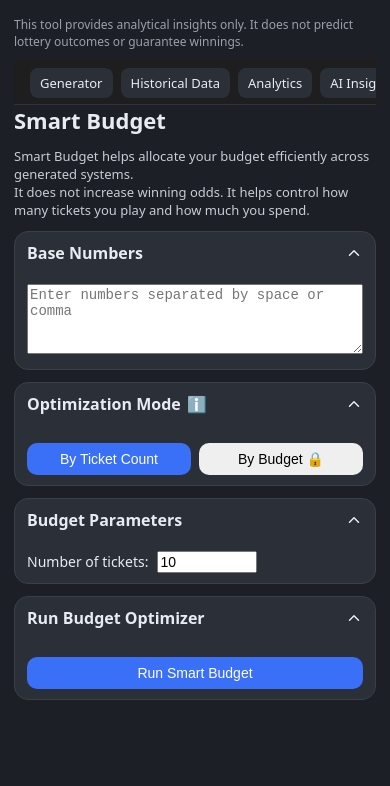
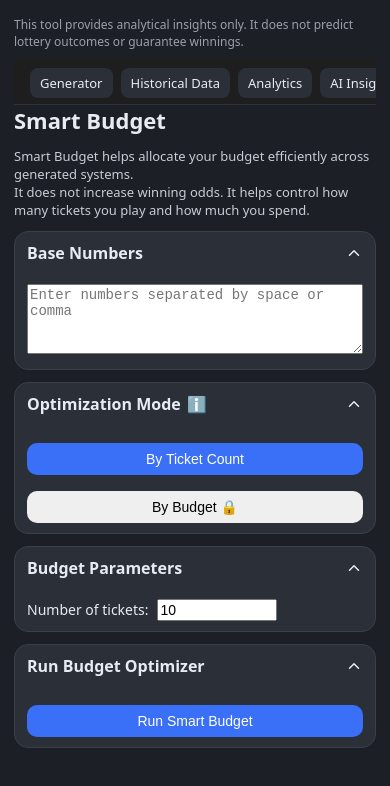
Before and after one commit to brykalov69/lottery-designer-web, a React (Vite) app in the folder frontend/: page /budget in a window 390 px wide. Shown: the top 786 px of the page. Built offline with nearby package versions, Linux system fonts and the light colour scheme; no server answers.

Commit message:
budget: standardize IS_PRO gating and improve mobile UX

```diff
--- a/frontend/src/SmartBudget.tsx
+++ b/frontend/src/SmartBudget.tsx
@@ -2,15 +2,16 @@ import CollapseSection from "./components/CollapseSection";
 import DataInputPanel from "./components/DataInputPanel";
 import ExportPanel from "./components/ExportPanel";
 import HelpTip from "./components/HelpTip";
+
 import { runBudget } from "./api/budget";
 import { useSessionStore } from "./stores/useSessionStore";
+import { IS_PRO } from "./config/flags";
 
 import { track } from "./utils/analytics";
 
-
 export default function SmartBudget() {
   const session = useSessionStore();
-  const { budget, isPro, openProModal } = session;
+  const { budget, openProModal } = session;
 
   const input = budget.input;
   const result = budget.result;
@@ -26,7 +27,7 @@ export default function SmartBudget() {
       .filter((n) => !isNaN(n));
 
   const setMode = (mode: "count" | "money") => {
-    if (mode === "money" && !isPro) {
+    if (mode === "money" && !IS_PRO) {
       openProModal("budget_money");
       return;
     }
@@ -74,7 +75,7 @@ export default function SmartBudget() {
       }
 
       if (input.mode === "money") {
-        if (!isPro) {
+        if (!IS_PRO) {
           openProModal("budget_money");
           return;
         }
@@ -96,7 +97,6 @@ track("budget_run", {
         mode: input.mode,
         systemSize: res?.system?.length ?? 0,
       });
-
     } catch (e: any) {
       session.setBudgetError(e?.message ?? "Budget optimization failed");
     }
@@ -141,7 +141,8 @@ track("budget_run", {
       </CollapseSection>
 
       {/* MODE SELECTION */}
-      <CollapseSection id="budget.mode"
+      <CollapseSection
+        id="budget.mode"
         title={
           <>
             Optimization Mode
@@ -154,7 +155,13 @@ By Budget (PRO): fixed total budget and ticket cost."
         }
         defaultOpen
       >
-        <div style={{ display: "flex", gap: 8 }}>
+        <div
+          style={{
+            display: "flex",
+            gap: 8,
+            flexWrap: "wrap",
+          }}
+        >
           <button
             className={
               input.mode === "count"
@@ -174,7 +181,7 @@ By Budget (PRO): fixed total budget and ticket cost."
             }
             onClick={() => setMode("money")}
           >
-            By Budget {!isPro && "🔒"}
+            By Budget {!IS_PRO && "🔒"}
           </button>
         </div>
       </CollapseSection>
@@ -193,14 +200,20 @@ By Budget (PRO): fixed total budget and ticket cost."
                   ticketCount: e.target.value,
                 })
               }
-              style={{ width: 100, marginLeft: 8 }}
+              style={{ width: 120, marginLeft: 8 }}
             />
           </label>
         )}
 
         {input.mode === "money" && (
           <>
-            <div style={{ display: "flex", gap: 16 }}>
+            <div
+              style={{
+                display: "flex",
+                gap: 16,
+                flexWrap: "wrap",
+              }}
+            >
               <label>
                 Total budget:
                 <input
```
Lines whose indentation alone changed are shown as unchanged.
